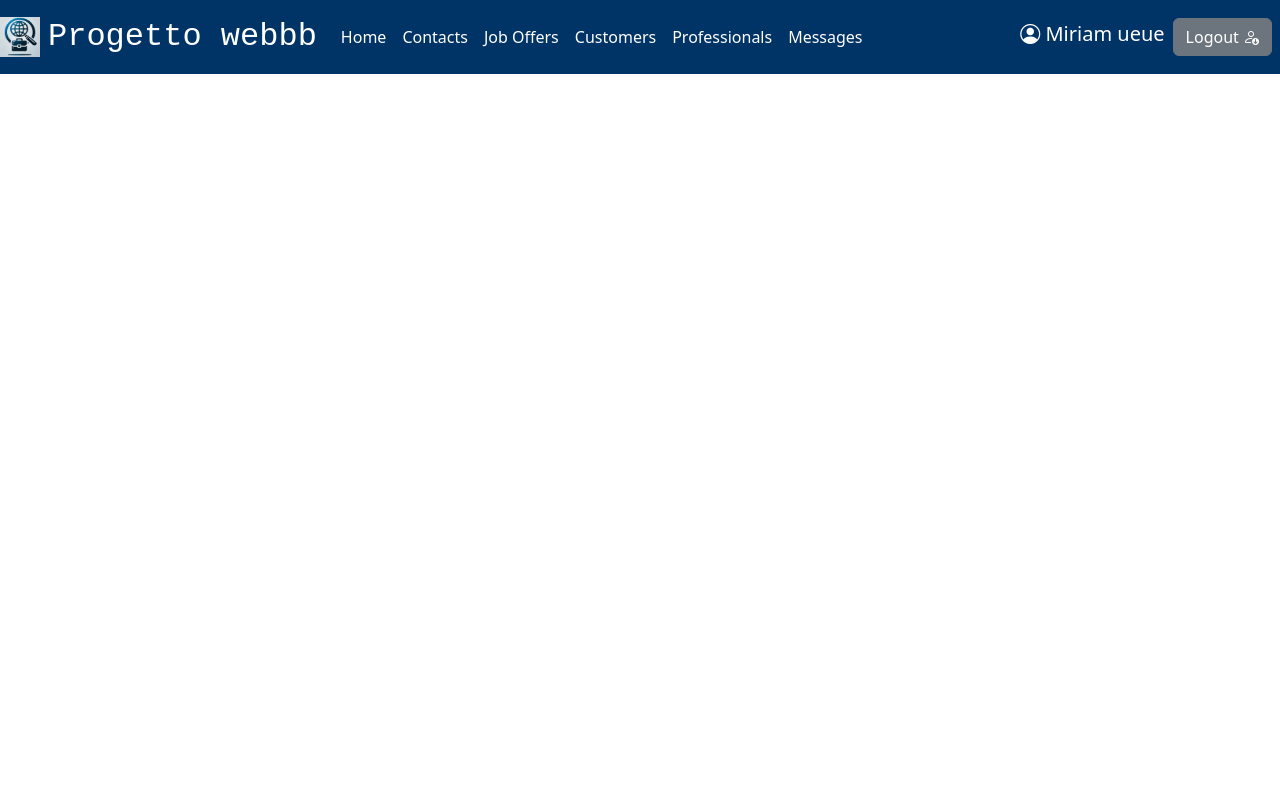
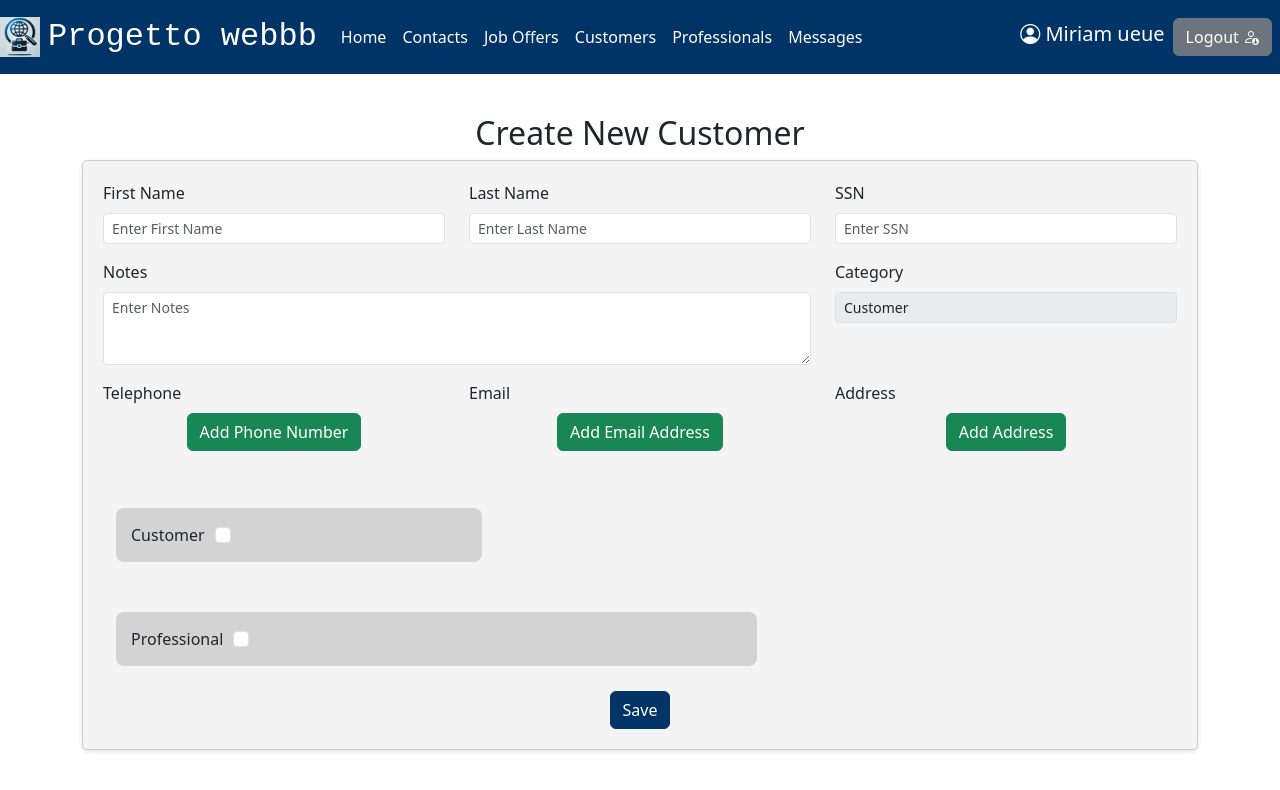
Before and after one commit to TheMassimo/Job-placement-services, a React (Vite) app in the folder frontend/: page /contacts/add in a window 1280 px wide. Shown: the top 790 px of the page. Built offline with nearby package versions, Linux system fonts and the light colour scheme.

Commit message:
Add contacts

```diff
--- a/frontend/src/App.jsx
+++ b/frontend/src/App.jsx
@@ -15,7 +15,7 @@ import ViewContacts from './components/ViewContacts';
 import ViewCustomers from './components/ViewCustomers';
 import ViewJobOffers from './components/ViewJobOffers';
 import MassimoTest from "./components/MassimoTest";
-import AddCustomer from "./components/AddCustomer";
+import AddContact from "./components/AddContact";
 import ViewProfessionals from "./components/ViewProfessionals";
 import AddProfessional from "./components/AddProfessional";
 
@@ -34,8 +34,7 @@ function App() {
                     <Route path="/MassimoTest" element={<MassimoTest />} />
 
                     <Route path="/contacts" element={<ViewContacts />} />
-                    <Route path="/customers" element={<ViewCustomers />} />
-                    <Route path="/customers/add" element={<AddCustomer />} />
+                    <Route path="/contacts/add" element={<AddContact />} />
                     <Route path="/jobOffers" element={<ViewJobOffers />} />
 
                     <Route path="/professionals" element={<ViewProfessionals />} />
--- a/frontend/src/components/AddCustomer.jsx
+++ b/frontend/src/components/AddContact.jsx
@@ -2,7 +2,7 @@ import React, { useState } from 'react';
 import { Form, Button, Row, Col } from 'react-bootstrap';
 import ContactAPI from "../api/crm/ContactAPI.js";
 
-function CustomerForm() {
+function AddContact() {
     const [phoneNumbers, setPhoneNumbers] = useState([]);
     const [emailAddress, setEmailAddress] = useState([]);
     const [addressInfo, setAddressInfo] = useState([]);
@@ -16,6 +16,9 @@ function CustomerForm() {
         email: [],
         address: []
     });
+    // Stati per gestire il valore delle checkbox
+    const [customerChecked, setCustomerChecked] = useState(false);
+    const [professionalChecked, setProfessionalChecked] = useState(false);
 
     // Gestione dei cambiamenti nei campi del form
     const handleChange = (e) => {
@@ -86,6 +89,11 @@ function CustomerForm() {
         const updatedAddress = [...addressInfo];
         updatedAddress[index] = value;
         setAddressInfo(updatedAddress);
+    };
+
+    // CUSTOMER and PROFESSIONAL Funzione per gestire il cambiamento delle checkbox
+    const handleCheckboxChange = (event, setState) => {
+        setState(event.target.checked);
     };
 
 
@@ -278,7 +286,67 @@ function CustomerForm() {
                         </Form.Group>
                     </Col>
                 </Row>
+                <Row>
+                    {/* Colonna Customer */}
+                    <Col md={4} style={{ backgroundColor: '#D3D3D3', borderRadius: '8px', margin: '25px', padding: '15px' }}>
+                        <div style={{ display: 'flex', alignItems: 'center' }}>
+                            <label>
+                                Customer
+                            </label>
+                            <Form.Check
+                                type="checkbox"
+                                checked={customerChecked}
+                                onChange={(e) => handleCheckboxChange(e, setCustomerChecked)}
+                                style={{ marginLeft: '10px' }}
+                            />
+                        </div>
+                        {customerChecked && (
+                            <Form.Group controlId="formNotes" className="text-start">
+                                <Form.Label>Notes</Form.Label>
+                                <Form.Control
+                                    as="textarea"
+                                    rows={3}
+                                    name="notes"
+                                    placeholder="Enter Notes"
+                                    value={formData.notes}
+                                    onChange={handleChange}
+                                    className="form-control-sm"
+                                />
+                            </Form.Group>
+                        )}
+                    </Col>
 
+                    {/* Colonna Professional */}
+                    <Col md={7} style={{ backgroundColor: '#D3D3D3', borderRadius: '8px', margin: '25px', padding: '15px' }}>
+                        <div style={{ display: 'flex', alignItems: 'center' }}>
+                            <label>
+                                Professional
+                            </label>
+                            <Form.Check
+                                type="checkbox"
+                                checked={professionalChecked}
+                                onChange={(e) => handleCheckboxChange(e, setProfessionalChecked)}
+                                style={{ marginLeft: '10px' }}
+                            />
+                        </div>
+                        {professionalChecked && (
+                            <>
+                            <Form.Group controlId="formNotes" className="text-start">
+                                <Form.Label>Notes</Form.Label>
+                                <Form.Control
+                                    as="textarea"
+                                    rows={3}
+                                    name="notes"
+                                    placeholder="Enter Notes"
+                                    value={formData.notes}
+                                    onChange={handleChange}
+                                    className="form-control-sm"
+                                />
+                            </Form.Group>
+                            </>
+                        )}
+                    </Col>
+                </Row>
                 <Button variant="primary" type="submit" className="custom-button">
                     Save
                 </Button>
@@ -287,4 +355,4 @@ function CustomerForm() {
     );
 }
 
-export default CustomerForm;
+export default AddContact;
```
Also changed, not shown: 1 other file (tests, documents, lock files or other folders).
